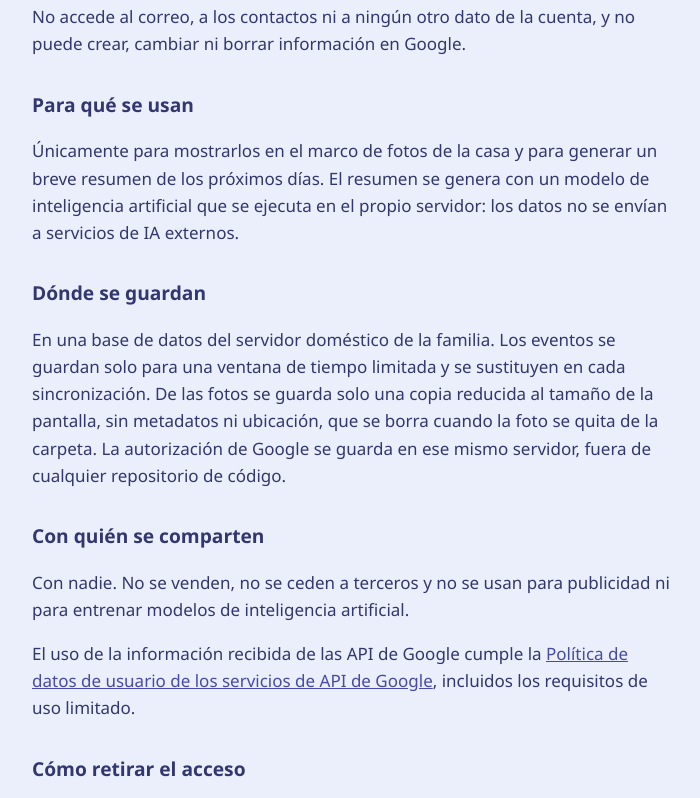
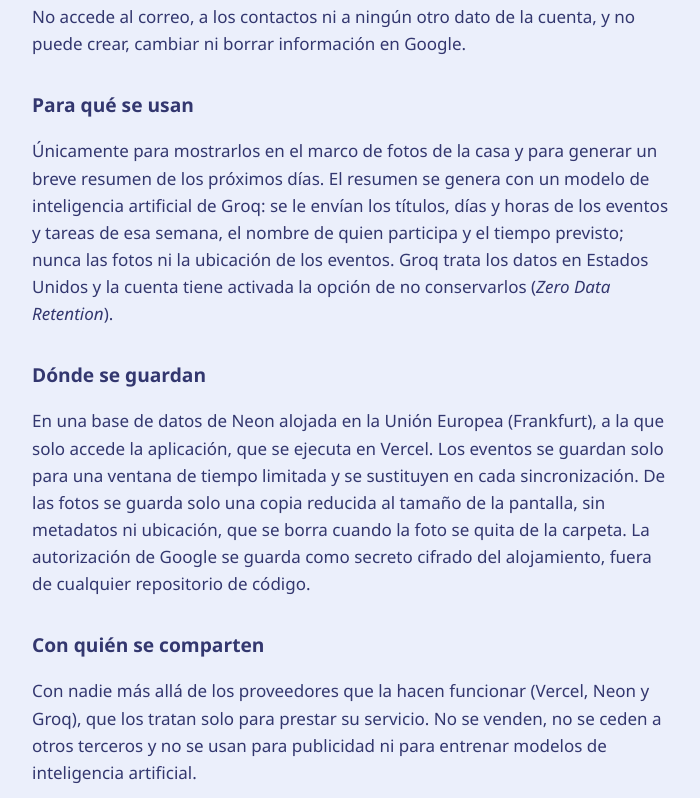
Before and after one commit to jcolivar87/family-dashboard-legal, a plain HTML site: page privacidad.html in a window 1280 px wide. Shown: the part 535-1333 px from the top of the page, without its empty margins (288-988 px from the left). Drawn offline with Linux system fonts and the light colour scheme.

Commit message:
Explicar el alojamiento en Vercel, Neon y Groq
Co-Authored-By: Claude Opus 5.5 <noreply@anthropic.com>

```diff
--- a/privacidad.html
+++ b/privacidad.html
@@ -9,7 +9,7 @@
 <body>
   <main>
     <h1>Política de privacidad</h1>
-    <p class="meta">Última actualización: 8 de noviembre de 2026</p>
+    <p class="meta">Última actualización: 23 de noviembre de 2026</p>
 
     <p>El Marco familiar es una aplicación privada que una familia instala en su propio servidor doméstico.
       Esta política describe qué datos de Google usa y cómo los trata.</p>
@@ -29,19 +29,23 @@
 
     <h2>Para qué se usan</h2>
     <p>Únicamente para mostrarlos en el marco de fotos de la casa y para generar un breve resumen de los próximos
-      días. El resumen se genera con un modelo de inteligencia artificial que se ejecuta en el propio servidor:
-      los datos no se envían a servicios de IA externos.</p>
+      días. El resumen se genera con un modelo de inteligencia artificial de Groq: se le envían los títulos,
+      días y horas de los eventos y tareas de esa semana, el nombre de quien participa y el tiempo
+      previsto; nunca las fotos ni la ubicación de los eventos. Groq trata los
+      datos en Estados Unidos y la cuenta tiene activada la opción de no conservarlos (<em>Zero Data
+      Retention</em>).</p>
 
     <h2>Dónde se guardan</h2>
-    <p>En una base de datos del servidor doméstico de la familia. Los eventos se guardan solo para una ventana de
-      tiempo limitada y se sustituyen en cada sincronización. De las fotos se guarda solo una copia reducida al
-      tamaño de la pantalla, sin metadatos ni ubicación, que se borra cuando la foto se quita de la carpeta.
-      La autorización de Google se guarda en ese mismo
-      servidor, fuera de cualquier repositorio de código.</p>
+    <p>En una base de datos de Neon alojada en la Unión Europea (Frankfurt), a la que solo accede la aplicación,
+      que se ejecuta en Vercel. Los eventos se guardan solo para una ventana de tiempo limitada y se sustituyen en
+      cada sincronización. De las fotos se guarda solo una copia reducida al tamaño de la pantalla, sin metadatos
+      ni ubicación, que se borra cuando la foto se quita de la carpeta. La autorización de Google se guarda como
+      secreto cifrado del alojamiento, fuera de cualquier repositorio de código.</p>
 
     <h2>Con quién se comparten</h2>
-    <p>Con nadie. No se venden, no se ceden a terceros y no se usan para publicidad ni para entrenar modelos de
-      inteligencia artificial.</p>
+    <p>Con nadie más allá de los proveedores que la hacen funcionar (Vercel, Neon y Groq), que los tratan solo
+      para prestar su servicio. No se venden, no se ceden a otros terceros y no se usan para publicidad ni para
+      entrenar modelos de inteligencia artificial.</p>
     <p>El uso de la información recibida de las API de Google cumple la
       <a href="https://developers.google.com/terms/api-services-user-data-policy">Política de datos de usuario de
       los servicios de API de Google</a>, incluidos los requisitos de uso limitado.</p>
```
Also changed, not shown: index.html (+1 -1 lines).
